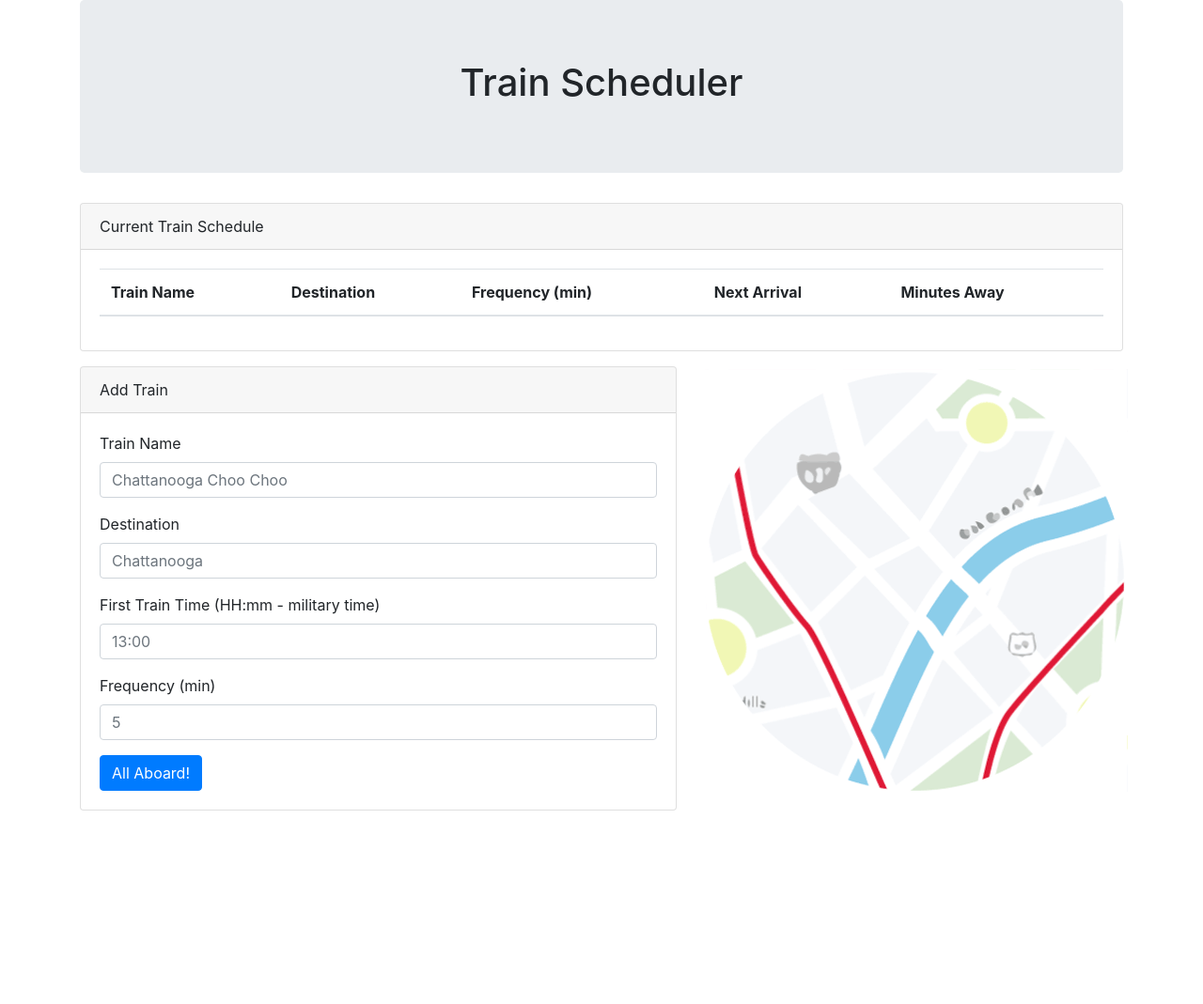
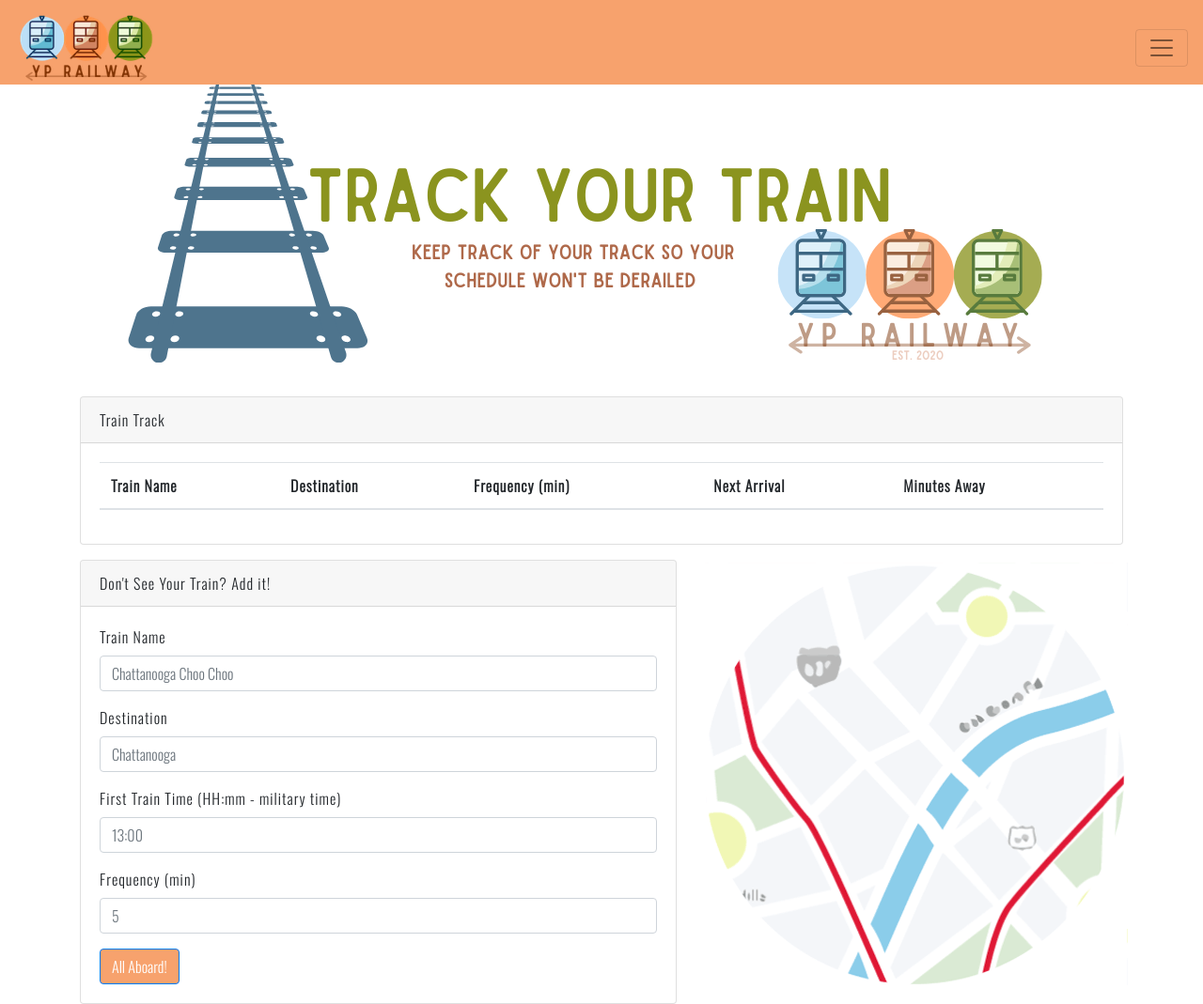
Before and after one commit to YPangilinan/traintime, a plain HTML site: page index.html in a window 1280 px wide. Shown: the whole page at 94% size. Before the commit the page ends 863 px from the top, so only its background shows below. Drawn offline with nearby package versions, Linux system fonts and the light colour scheme; no server answers.

Commit message:
initial styling and adding custom banner

```diff
--- a/assets/style.css
+++ b/assets/style.css
@@ -0,0 +1,20 @@
+nav{
+    font-family: 'Oswald', sans-serif;
+    letter-spacing: 1px;
+    background-color: #F7A26D;
+    height:90px;
+
+}
+.container{
+    font-family: 'Oswald', sans-serif;
+    letter-spacing: 1px;
+}
+
+.jumbotron{
+    background-image: url("images/banner.png");
+    height:300px;
+}
+
+#submit{
+    background-color: #F7A26D;
+}
--- a/index.html
+++ b/index.html
@@ -7,20 +7,37 @@
     <link rel = "stylesheet" href = "assets/style.css">
     <script src="https://ajax.googleapis.com/ajax/libs/jquery/3.5.1/jquery.min.js"></script>
     <link rel="stylesheet" href="https://stackpath.bootstrapcdn.com/bootstrap/4.4.1/css/bootstrap.min.css" integrity="sha384-Vkoo8x4CGsO3+Hhxv8T/Q5PaXtkKtu6ug5TOeNV6gBiFeWPGFN9MuhOf23Q9Ifjh" crossorigin="anonymous">
+    <link href="https://fonts.googleapis.com/css2?family=Oswald:wght@300&display=swap" rel="stylesheet">
+
 </head>
 <body>
+    <nav class="navbar navbar-light">
+          <a class="navbar-brand" href="#"> <img src="assets/images/railway.png" height= "75px" alt=""></a>
+        <button class="navbar-toggler" type="button" data-toggle="collapse" data-target="#navbarNavAltMarkup" aria-controls="navbarNavAltMarkup" aria-expanded="false" aria-label="Toggle navigation">
+        <span class="navbar-toggler-icon"></span>
+         </button>
+  <div class="collapse navbar-collapse" id="navbarNavAltMarkup">
+    <div class="navbar-nav">
+      <a class="nav-item nav-link active" href="#">Train Schedule <span class="sr-only">(current)</span></a>
+      <a class="nav-item nav-link" href="https://github.com/YPangilinan" target = "_blank">Github</a>
+      <a class="nav-item nav-link" href="https://ypangilinan.github.io/portfolio.html" target = "_blank">Portfolio</a>
+      <a class="nav-item nav-link" href="https://www.linkedin.com/in/yssabel-pangilinan-4a4519a9/" target = "_blank">LinkedIn</a>
+    </div>
+  </div>
+
+
+      </nav>
 
     <div class="container">
 
         <div class="jumbotron">
-            <h1 class = "text-center">Train Scheduler</h1>
         </div>
 
         <div class="row mt-2">
             <div class="col-lg-12">
              <div class="card">
                  <div class="card-header">
-                   Current Train Schedule
+                   Train Track
                  </div>
                  <div class="card-body">
                      <table class="table">
@@ -45,7 +62,7 @@
             <div class="col-lg-7">
                 <div class="card">
                     <div class="card-header">
-                      Add Train
+                      Don't See Your Train? Add it!
                     </div>
                     <div class="card-body">
                         <form>
```
Also changed, not shown: assets/images/banner.png (added), assets/images/railway.png (added), 3 other files.
